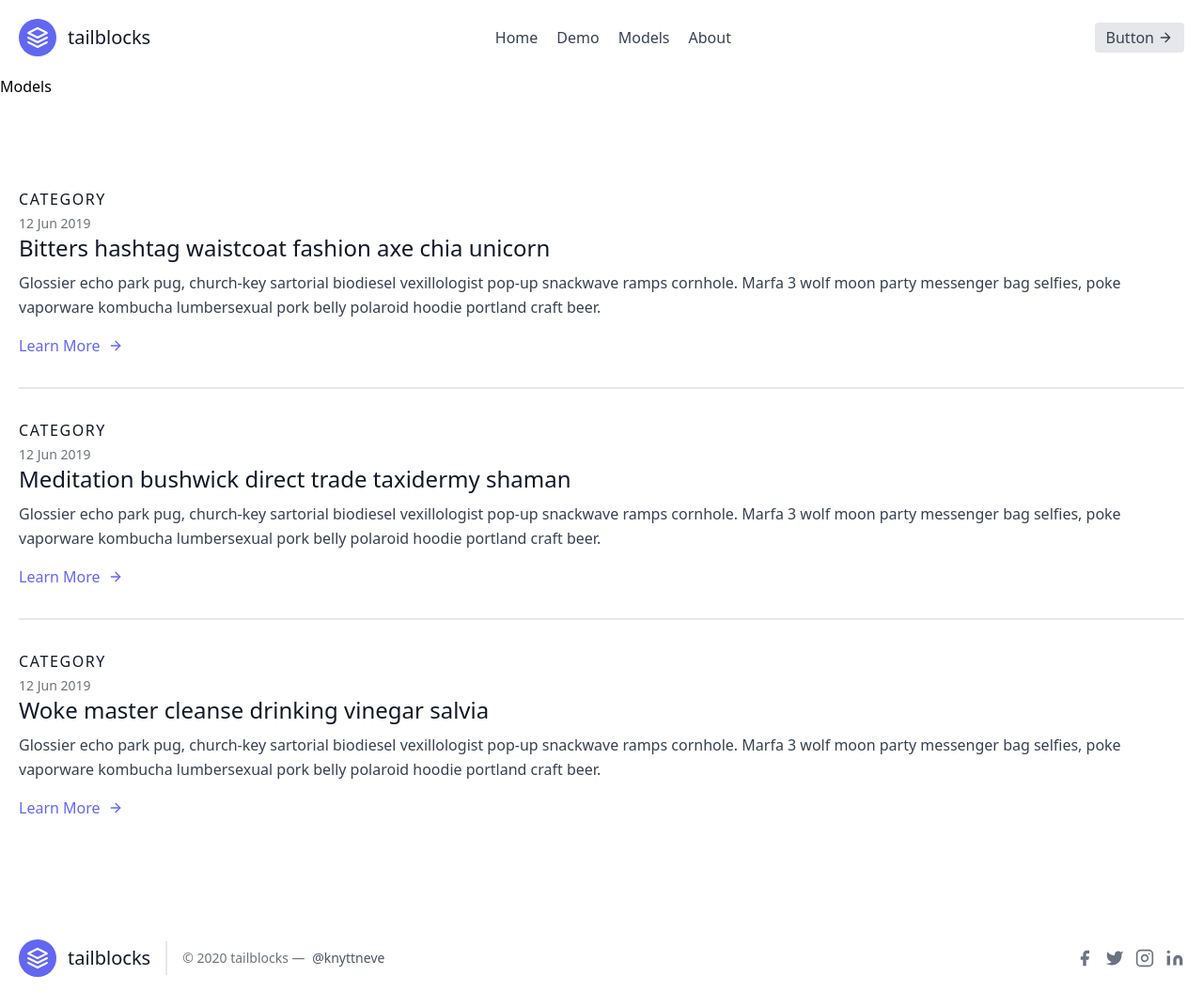
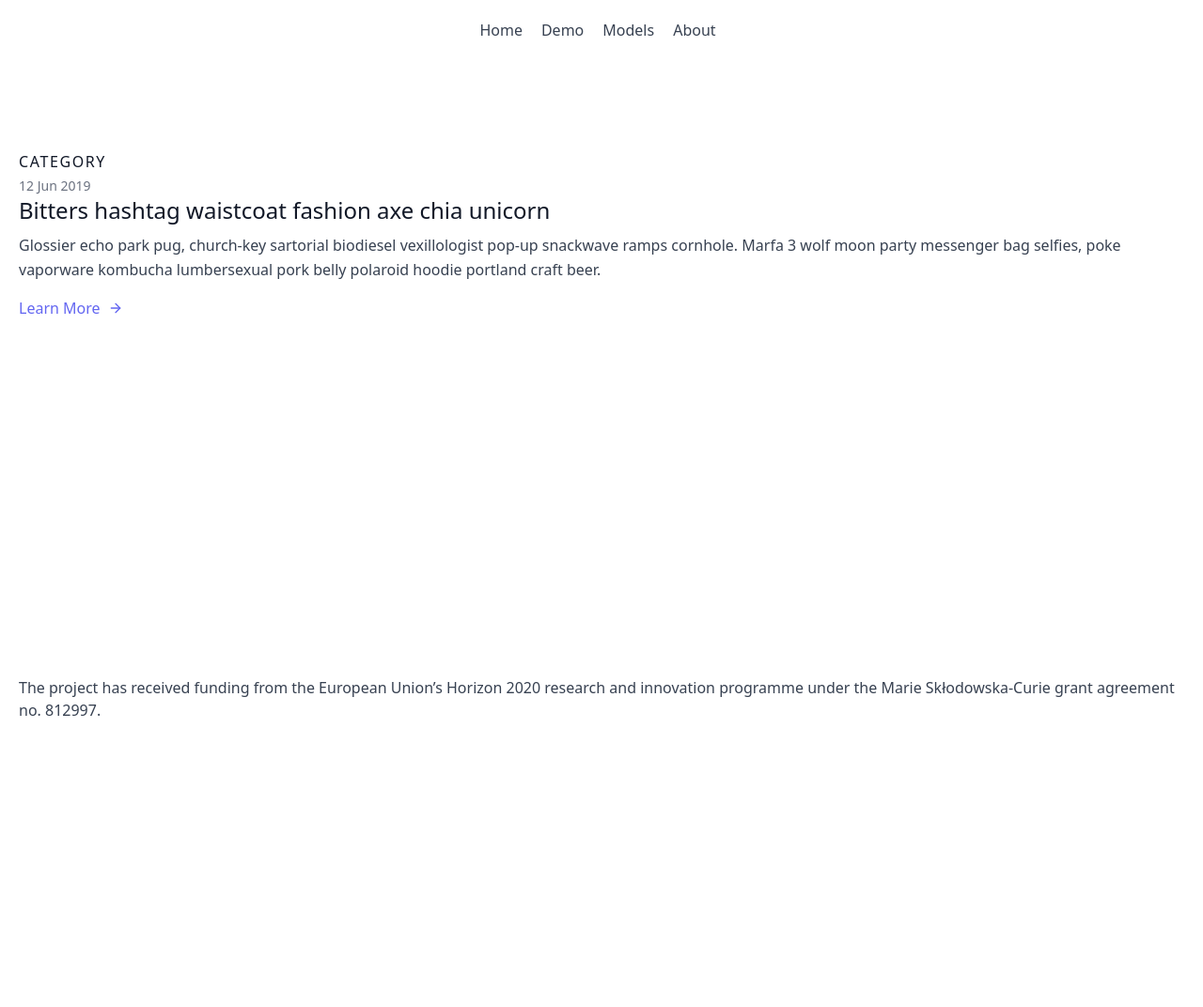
Before and after one commit to cleopatra-itn/SentimentAnalyserLVTwitter, a Flask app: page /models in a window 1280 px wide. Shown: the whole page at 94% size. After the commit the page ends 762 px from the top, so only its background shows below. Run offline with Flask 2, Linux system fonts and the light colour scheme; parts of the project's set-up code (start-up, migrations or seed data) failed here and were passed over.

Commit message:
Changes for the demo

```diff
--- a/bert-sentiment/src/app/templates/public/index.html
+++ b/bert-sentiment/src/app/templates/public/index.html
@@ -6,8 +6,8 @@
   <body>
     {% extends "template.html" %}
     {% block content %}
-    <h3>Home</h3>
-    <section class="text-gray-700 body-font">
+    <!-- <h3>Home</h3> -->
+    <!-- <section class="text-gray-700 body-font">
       <div class="container px-5 py-24 mx-auto">
         <div class="flex flex-wrap w-full mb-20 flex-col items-center text-center">
           <h1 class="sm:text-3xl text-2xl font-medium title-font mb-2 text-gray-900">Pitchfork Kickstarter Taxidermy</h1>
@@ -86,7 +86,7 @@
         </div>
         <button class="flex mx-auto mt-16 text-white bg-indigo-500 border-0 py-2 px-8 focus:outline-none hover:bg-indigo-600 rounded text-lg">Button</button>
       </div>
-    </section>
+    </section> -->
     {% endblock %}
   </body>
 </html>
--- a/bert-sentiment/src/app/templates/public/models.html
+++ b/bert-sentiment/src/app/templates/public/models.html
@@ -6,7 +6,7 @@
   <body>
     {% extends "template.html" %}
     {% block content %}
-    <h3>Models</h3>
+    <!-- <h3>Models</h3> -->
 
     <section class="text-gray-700 body-font overflow-hidden">
       <div class="container px-5 py-24 mx-auto">
@@ -27,7 +27,7 @@
               </a>
             </div>
           </div>
-          <div class="py-8 flex border-t-2 border-gray-200 flex-wrap md:flex-no-wrap">
+          <!-- <div class="py-8 flex border-t-2 border-gray-200 flex-wrap md:flex-no-wrap">
             <div class="md:w-64 md:mb-0 mb-6 flex-shrink-0 flex flex-col">
               <span class="tracking-widest font-medium title-font text-gray-900">CATEGORY</span>
               <span class="mt-1 text-gray-500 text-sm">12 Jun 2019</span>
@@ -42,8 +42,8 @@
                 </svg>
               </a>
             </div>
-          </div>
-          <div class="py-8 flex border-t-2 border-gray-200 flex-wrap md:flex-no-wrap">
+          </div> -->
+          <!-- <div class="py-8 flex border-t-2 border-gray-200 flex-wrap md:flex-no-wrap">
             <div class="md:w-64 md:mb-0 mb-6 flex-shrink-0 flex flex-col">
               <span class="tracking-widest font-medium title-font text-gray-900">CATEGORY</span>
               <span class="mt-1 text-gray-500 text-sm">12 Jun 2019</span>
@@ -58,7 +58,7 @@
                 </svg>
               </a>
             </div>
-          </div>
+          </div> -->
         </div>
       </div>
     </section>
--- a/bert-sentiment/src/app/templates/public/template.html
+++ b/bert-sentiment/src/app/templates/public/template.html
@@ -9,10 +9,10 @@
     <header class="text-gray-700 body-font">
       <div class="container mx-auto flex flex-wrap p-5 flex-col md:flex-row items-center">
         <a class="flex title-font font-medium items-center text-gray-900 mb-4 md:mb-0">
-          <svg xmlns="http://www.w3.org/2000/svg" fill="none" stroke="currentColor" stroke-linecap="round" stroke-linejoin="round" stroke-width="2" class="w-10 h-10 text-white p-2 bg-indigo-500 rounded-full" viewBox="0 0 24 24">
+          <!-- <svg xmlns="https://encrypted-tbn0.gstatic.com/images?q=tbn%3AANd9GcRIARH0HYEC1zzp8p9kMl2EEtd5Eg6hm-Mb5A&usqp=CAU" fill="none" stroke="currentColor" stroke-linecap="round" stroke-linejoin="round" stroke-width="2" class="w-10 h-10 text-white p-2 bg-indigo-500 rounded-full" viewBox="0 0 24 24">
             <path d="M12 2L2 7l10 5 10-5-10-5zM2 17l10 5 10-5M2 12l10 5 10-5"></path>
-          </svg>
-          <span class="ml-3 text-xl">tailblocks</span>
+          </svg> -->
+          <span class="ml-3 text-xl"></span>
         </a>
         <nav class="md:ml-auto md:mr-auto flex flex-wrap items-center text-base justify-center">
           <a href="{{ url_for('index') }}" class="mr-5 hover:text-gray-900">Home</a>
@@ -20,11 +20,11 @@
           <a href="{{ url_for('models') }}" class="mr-5 hover:text-gray-900">Models</a>
           <a href="/" class="mr-5 hover:text-gray-900">About</a>
         </nav>
-        <button class="inline-flex items-center bg-gray-200 border-0 py-1 px-3 focus:outline-none hover:bg-gray-300 rounded text-base mt-4 md:mt-0">Button
+        <!-- <button class="inline-flex items-center bg-gray-200 border-0 py-1 px-3 focus:outline-none hover:bg-gray-300 rounded text-base mt-4 md:mt-0">Button
           <svg fill="none" stroke="currentColor" stroke-linecap="round" stroke-linejoin="round" stroke-width="2" class="w-4 h-4 ml-1" viewBox="0 0 24 24">
             <path d="M5 12h14M12 5l7 7-7 7"></path>
           </svg>
-        </button>
+        </button> -->
       </div>
     </header>
     <main class="flex-grow">
@@ -35,7 +35,8 @@
 
     <footer id="footer" class="text-gray-700 body-font">
       <div class="container px-5 py-8 mx-auto flex items-center sm:flex-row flex-col">
-        <a class="flex title-font font-medium items-center md:justify-start justify-center text-gray-900">
+        The project has received funding from the European Union’s Horizon 2020 research and innovation programme under the Marie Skłodowska-Curie grant agreement no. 812997.
+        <!-- <a class="flex title-font font-medium items-center md:justify-start justify-center text-gray-900">
           <svg xmlns="http://www.w3.org/2000/svg" fill="none" stroke="currentColor" stroke-linecap="round" stroke-linejoin="round" stroke-width="2" class="w-10 h-10 text-white p-2 bg-indigo-500 rounded-full" viewBox="0 0 24 24">
             <path d="M12 2L2 7l10 5 10-5-10-5zM2 17l10 5 10-5M2 12l10 5 10-5"></path>
           </svg>
@@ -67,7 +68,7 @@
               <circle cx="4" cy="4" r="2" stroke="none"></circle>
             </svg>
           </a>
-        </span>
+        </span> -->
       </div>
     </footer>
     <script src="https://code.jquery.com/jquery-3.5.1.min.js" integrity="sha256-9/aliU8dGd2tb6OSsuzixeV4y/faTqgFtohetphbbj0=" crossorigin="anonymous"></script>
```
